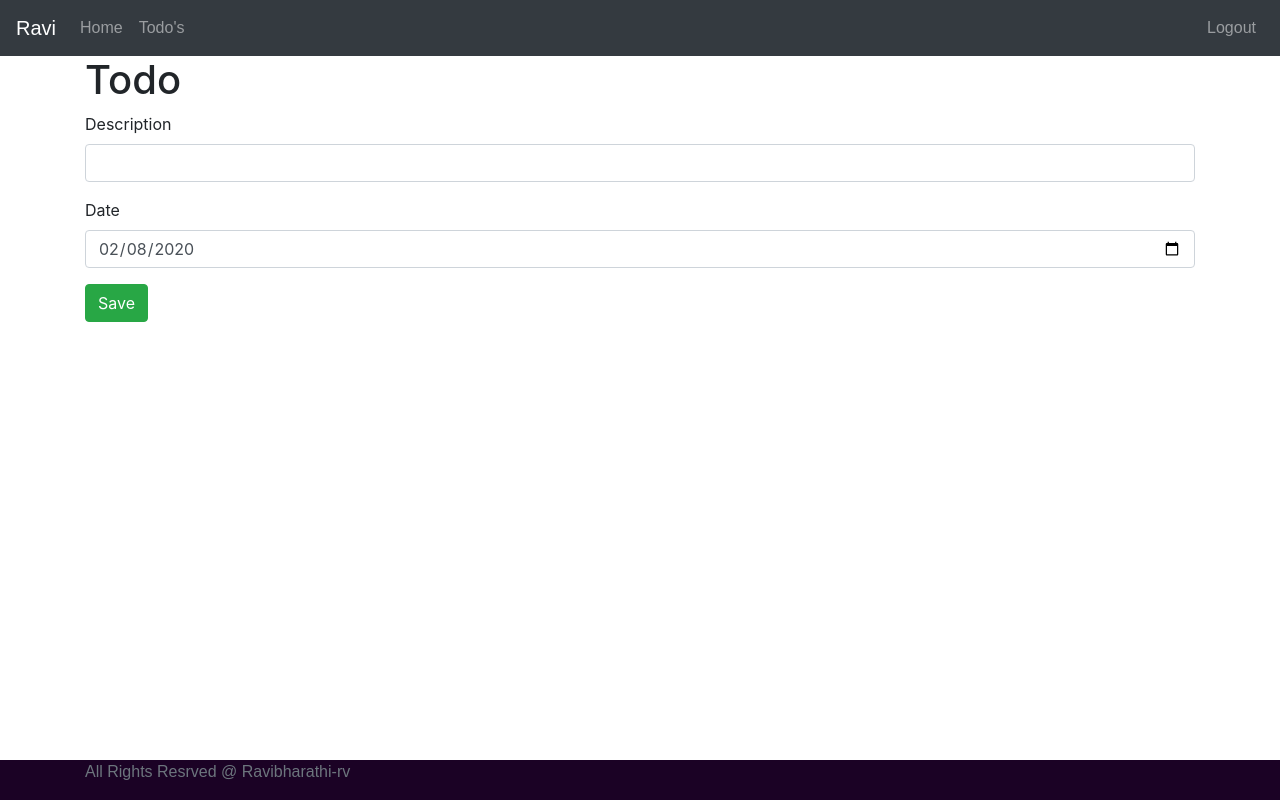
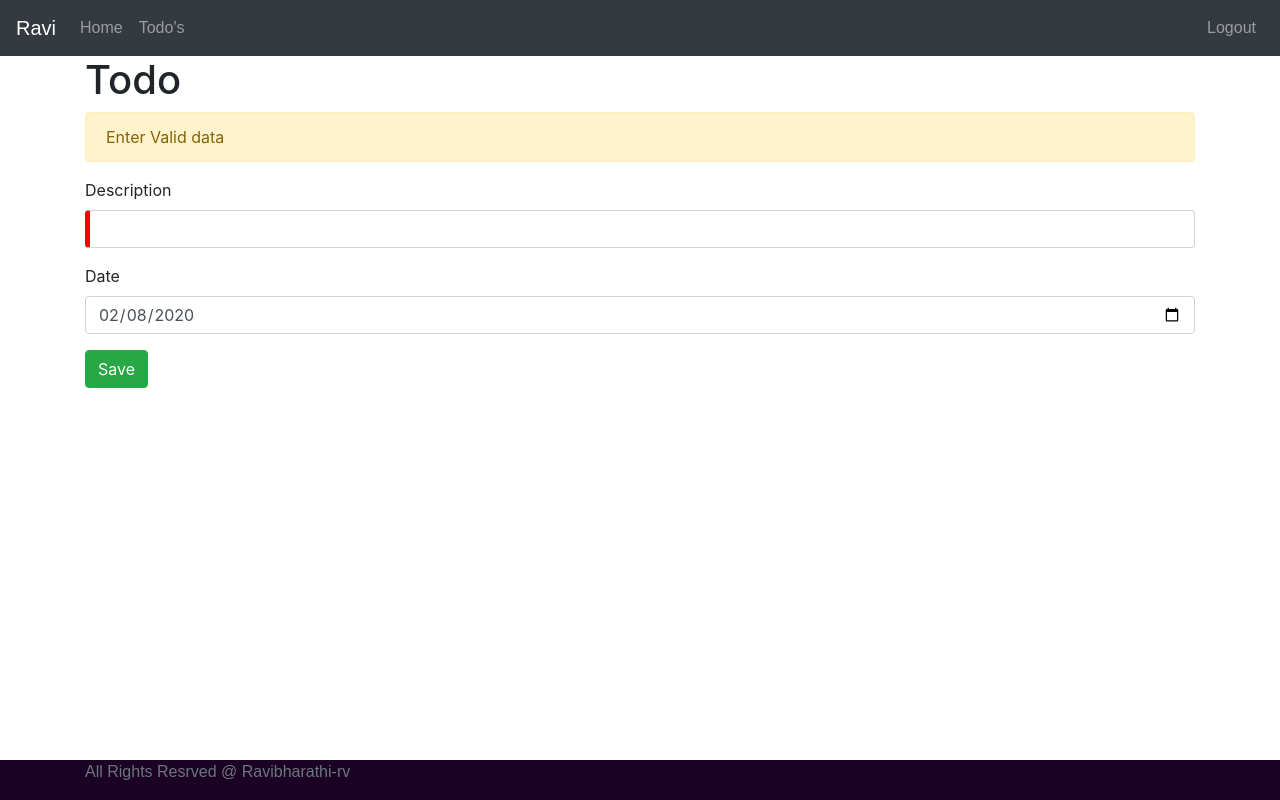
Before and after one commit to Ravibharathi-rv/fullstack_app, an Angular app in the folder frontend/todo/: page /update/1 in a window 1280 px wide. Built offline with nearby package versions, Linux system fonts and the light colour scheme; no server answers; sample sign-in values are in the browser's storage.

Commit message:
new code change commited

```diff
--- a/frontend/todo/src/app/todo/todo.component.css
+++ b/frontend/todo/src/app/todo/todo.component.css
@@ -0,0 +1,4 @@
+.ng-invalid:not(form){
+    border-left: 5px  solid red;
+
+}
--- a/frontend/todo/src/app/todo/todo.component.html
+++ b/frontend/todo/src/app/todo/todo.component.html
@@ -1,5 +1,6 @@
 <div class="container">
     <h1>Todo</h1>
+    <div class="alert alert-warning" *ngIf="ngForm.invalid">Enter Valid data</div>
     <form (ngSubmit)="!ngForm.invalid && updateDataTodo()" #ngForm="ngForm">
         <fieldset class="form-group">
             <label>Description </label>
```
